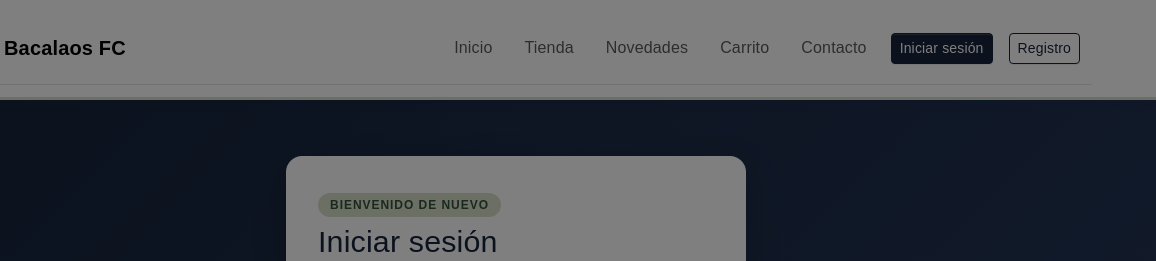
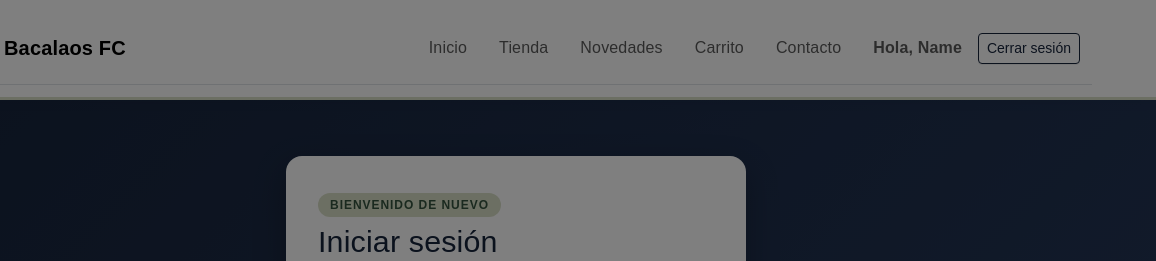
Before and after one commit to alvaro-llorente-barata/HTML, a website: page login.html in a window 1280 px wide. Both pictures are taken after typing "name@example.com", "Sample123" into the empty fields and a click on the button "Entrar". Shown: the top 261 px of the page, 124-1280 px from the left. Drawn offline with nearby package versions, Linux system fonts and the light colour scheme; files that its build step writes are made by us from their sources.

Commit message:
cambios login

```diff
--- a/camiseta-local.html
+++ b/camiseta-local.html
@@ -72,5 +72,6 @@
     </footer>
     <script src="carrito.js"></script>
       <script src="js/bootstrap.bundle.min.js"></script>
+      <script src="js/sesion.js"></script>
   </body>
 </html>
--- a/js/formularios.js
+++ b/js/formularios.js
@@ -32,6 +32,14 @@
         form.classList.add("was-validated");
         return;
       }
+      if (form.dataset.sesion === "iniciar" && window.Sesion) {
+        var correo = form.querySelector('input[type="email"]').value.trim();
+        var nombre = correo.split("@")[0].replace(/[._-]+/g, " ").replace(/\b\w/g, function (letra) {
+          return letra.toUpperCase();
+        });
+        window.Sesion.guardar({ nombre: nombre, email: correo });
+        window.Sesion.actualizar();
+      }
       mostrarAviso(form.dataset.avisoTitulo || "Aviso", form.dataset.aviso);
       form.reset();
       form.classList.remove("was-validated");
--- /dev/null
+++ b/js/sesion.js
@@ -0,0 +1,71 @@
+// Sesión de usuario guardada en el navegador.
+// Cuando hay sesión, la barra de navegación muestra el saludo y el botón de cerrar sesión
+// en lugar de "Iniciar sesión" y "Registro".
+
+(function () {
+  "use strict";
+
+  var CLAVE = "bacalaos-fc-sesion";
+
+  function obtener() {
+    try {
+      return JSON.parse(localStorage.getItem(CLAVE));
+    } catch (error) {
+      return null;
+    }
+  }
+
+  function guardar(datos) {
+    localStorage.setItem(CLAVE, JSON.stringify(datos));
+  }
+
+  function cerrar() {
+    localStorage.removeItem(CLAVE);
+  }
+
+  function actualizar() {
+    var menu = document.querySelector(".navbar-nav");
+    if (!menu) return;
+
+    var sesion = obtener();
+
+    // Ocultar o mostrar los botones de invitado
+    menu.querySelectorAll('a[href="login.html"], a[href="registro.html"]').forEach(function (enlace) {
+      var elemento = enlace.closest("li");
+      if (elemento) elemento.hidden = !!sesion;
+    });
+
+    // Elemento de sesión iniciada (se crea una sola vez)
+    var elementoSesion = menu.querySelector(".sesion-item");
+    if (!sesion) {
+      if (elementoSesion) elementoSesion.remove();
+      return;
+    }
+
+    if (!elementoSesion) {
+      elementoSesion = document.createElement("li");
+      elementoSesion.className = "nav-item sesion-item d-flex align-items-center gap-2";
+
+      var saludo = document.createElement("span");
+      saludo.className = "nav-link fw-bold mb-0";
+
+      var salir = document.createElement("button");
+      salir.type = "button";
+      salir.className = "btn btn-outline-primary btn-sm";
+      salir.textContent = "Cerrar sesión";
+      salir.addEventListener("click", function () {
+        cerrar();
+        window.location.reload();
+      });
+
+      elementoSesion.append(saludo, salir);
+      menu.append(elementoSesion);
+    }
+
+    elementoSesion.querySelector("span").textContent = "Hola, " + sesion.nombre;
+  }
+
+  window.Sesion = { guardar: guardar, cerrar: cerrar, obtener: obtener, actualizar: actualizar };
+
+  document.addEventListener("DOMContentLoaded", actualizar);
+})();
--- a/login.html
+++ b/login.html
@@ -39,7 +39,7 @@
           <h1>Iniciar sesión</h1>
           <p class="text-secondary mb-4">Accede a tu cuenta para ver tus pedidos y tu carrito.</p>
 
-          <form id="form-login" class="needs-validation" novalidate data-aviso-titulo="Sesión iniciada" data-aviso="Has iniciado sesión correctamente. Ya puedes realizar tus compras.">
+          <form id="form-login" class="needs-validation" novalidate data-sesion="iniciar" data-aviso-titulo="Sesión iniciada" data-aviso="Has iniciado sesión correctamente. Ya puedes realizar tus compras.">
             <div>
               <label for="login-email" class="form-label">Correo electrónico</label>
               <input type="email" class="form-control" id="login-email" name="email" placeholder="tu@correo.com" required>
@@ -96,5 +96,6 @@
 
     <script src="js/bootstrap.bundle.min.js"></script>
     <script src="js/formularios.js"></script>
+      <script src="js/sesion.js"></script>
   </body>
 </html>
```
Also changed, not shown: camiseta-visitante.html (+1 -0 lines), carrito.html (+1 -0 lines), chaqueta.html (+1 -0 lines), contacto.html (+1 -0 lines), index.html (+1 -0 lines), novedad-detalle.html (+1 -0 lines), novedades.html (+1 -0 lines), pago.html (+1 -0 lines), pantalon-largo.html (+1 -0 lines), pantalon-local.html (+1 -0 lines), pantalon-visitante.html (+1 -0 lines), registro.html (+1 -0 lines), tienda.html (+1 -0 lines).
